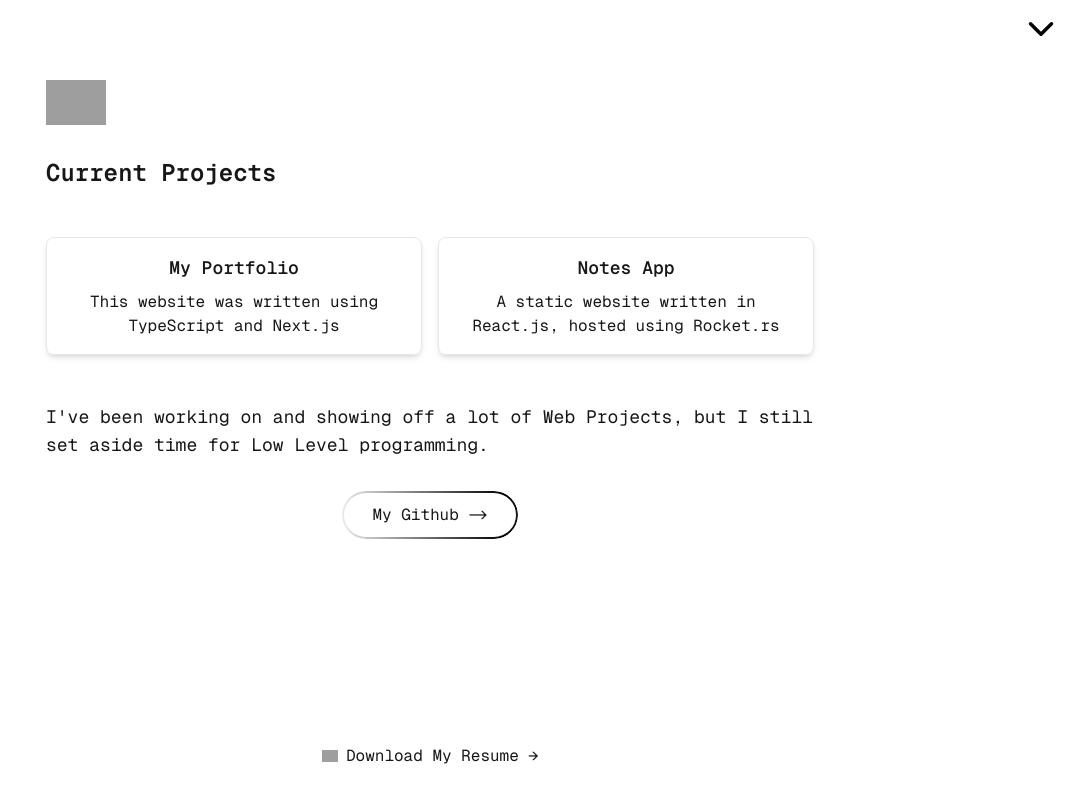
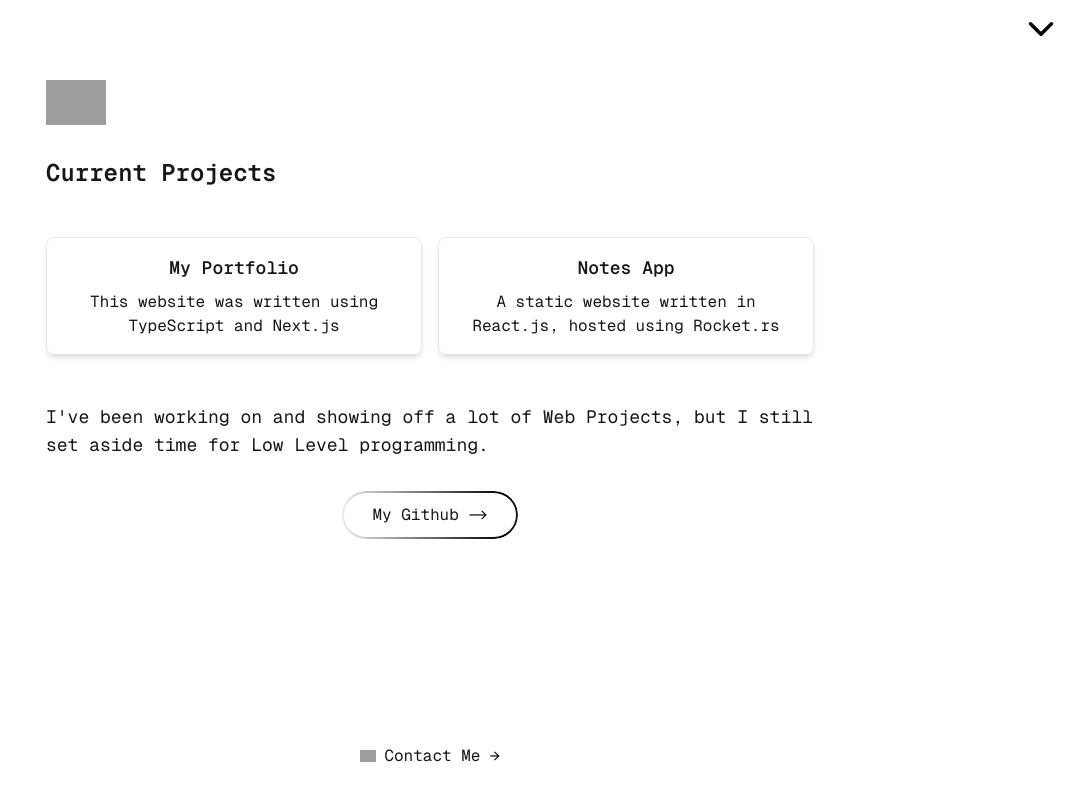
Before and after one commit to drkrssll/portfolio, a Next.js app: page /about in a window 1280 px wide. Shown: the whole page, without its empty margins (210-1280 px from the left). Built offline with nearby package versions, Linux system fonts and the light colour scheme; grey boxes are pictures that could not be loaded.

Commit message:
Design and functionality enhancements.

```diff
--- a/package.json
+++ b/package.json
@@ -15,6 +15,7 @@
     "react": "^18",
     "react-bootstrap": "^2.10.4",
     "react-dom": "^18",
+    "react-icons": "^5.3.0",
     "typewriter-effect": "^2.21.0"
   },
   "devDependencies": {
--- a/src/app/Home.tsx
+++ b/src/app/Home.tsx
@@ -5,6 +5,8 @@ import Image from 'next/image';
 import TypeWriterEffect from './TypeWriterEffect';
 import Corner from './Corner';
 import { CardProps } from 'react-bootstrap';
+import { FaArrowDown } from 'react-icons/fa';
+import { usePathname } from 'next/navigation';
 
 type HomeProps = {
   title: string,
@@ -25,6 +27,27 @@ export const Card: React.FC<CardProps> = ({ title, content }) => (
 
 const HomePage = ({ title, summary, body, alignType, button, primaryCard, secondaryCard, }: HomeProps) => {
   const [typedText, setTypedText] = useState('');
+  const isTypewriterFinished = typedText.length === body.length;
+
+  const pathName = usePathname();
+
+  let buttonText = '';
+  let buttonHref = '';
+  let borderButtonHref = '';
+
+  if (pathName === '/contact') {
+    buttonText = 'Download My Resume';
+    buttonHref = '/DR_Resume.pdf';
+  } else {
+    buttonText = 'Contact Me';
+    buttonHref = '/contact';
+
+    if (pathName === '/about') {
+      borderButtonHref = 'https://github.com/drkrssll';
+    } else if (pathName === '/') {
+      borderButtonHref = '/about';
+    }
+  }
 
   return (
     <div className="flex flex-col items-center justify-center min-h-screen p-8 font-[family-name:var(--font-geist-mono)]">
@@ -59,14 +82,33 @@ const HomePage = ({ title, summary, body, alignType, button, primaryCard, second
             speed={30}
             onComplete={setTypedText}
           />
+
           {button && (
-            < div className={`transition-opacity duration-500 ${typedText.length === body.length ? 'opacity-100' : 'opacity-0'}`}>
+            <div
+              className={`transition-opacity duration-500 ${isTypewriterFinished ? 'opacity-100' : 'opacity-0'
+                }`}
+            >
               <a
                 className="mt-8 inline-block rounded-full text-sm sm:text-base py-3 px-5 min-w-[176px] animated-border relative overflow-hidden"
-                href="about"
+                href={borderButtonHref}
+                target={pathName === '/about' ? '_blank' : '_self'}
+                rel={pathName === '/about' ? 'noopener noreferrer' : undefined}
               >
                 <span className="relative z-10">{button}</span>
               </a>
+            </div>
+          )}
+
+          {isTypewriterFinished && pathName === "/contact" && (
+            <div className="pt-40 flex flex-col items-center justify-center">
+              <h2 className="pb-5 text-xl text-left font-[family-name:var(--font-geist-mono)]">
+                My Resume
+              </h2>
+
+              <FaArrowDown
+                size={32}
+                className="text-white-500 animate-bounce"
+              />
             </div>
           )}
           <Corner />
@@ -75,9 +117,10 @@ const HomePage = ({ title, summary, body, alignType, button, primaryCard, second
       <footer className="mt-12">
         <a
           className="flex items-center gap-2 hover:underline hover:underline-offset-4"
-          href="https://nextjs.org/icons/file.svg"
-          target="_blank"
-          rel="noopener noreferrer"
+          href={buttonHref}
+          target={pathName === '/contact' ? '_blank' : '_self'}
+          rel={pathName === '/contact' ? 'noopener noreferrer' : undefined}
+          download={pathName === '/contact' ? true : undefined}
         >
           <Image
             aria-hidden
@@ -86,7 +129,7 @@ const HomePage = ({ title, summary, body, alignType, button, primaryCard, second
             width={16}
             height={16}
           />
-          Download My Resume →
+          {buttonText} →
         </a>
       </footer>
     </div >
```
Also changed, not shown: 2 other files (tests, documents, lock files or other folders).
